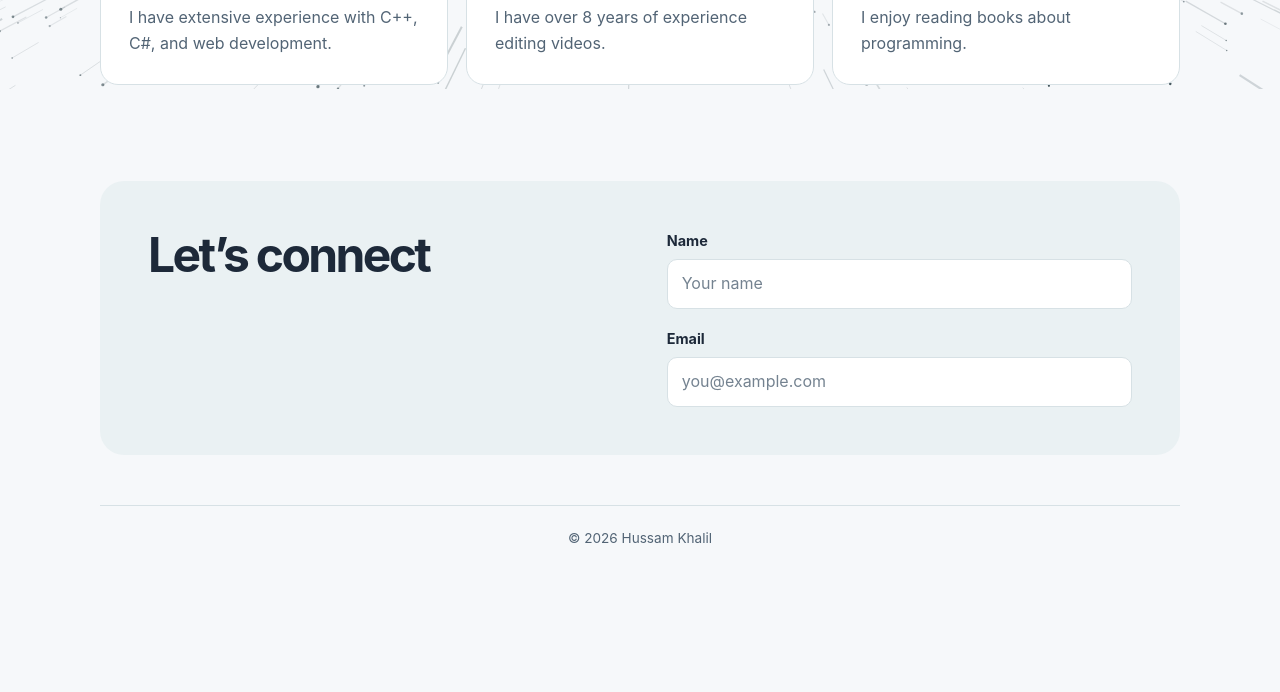
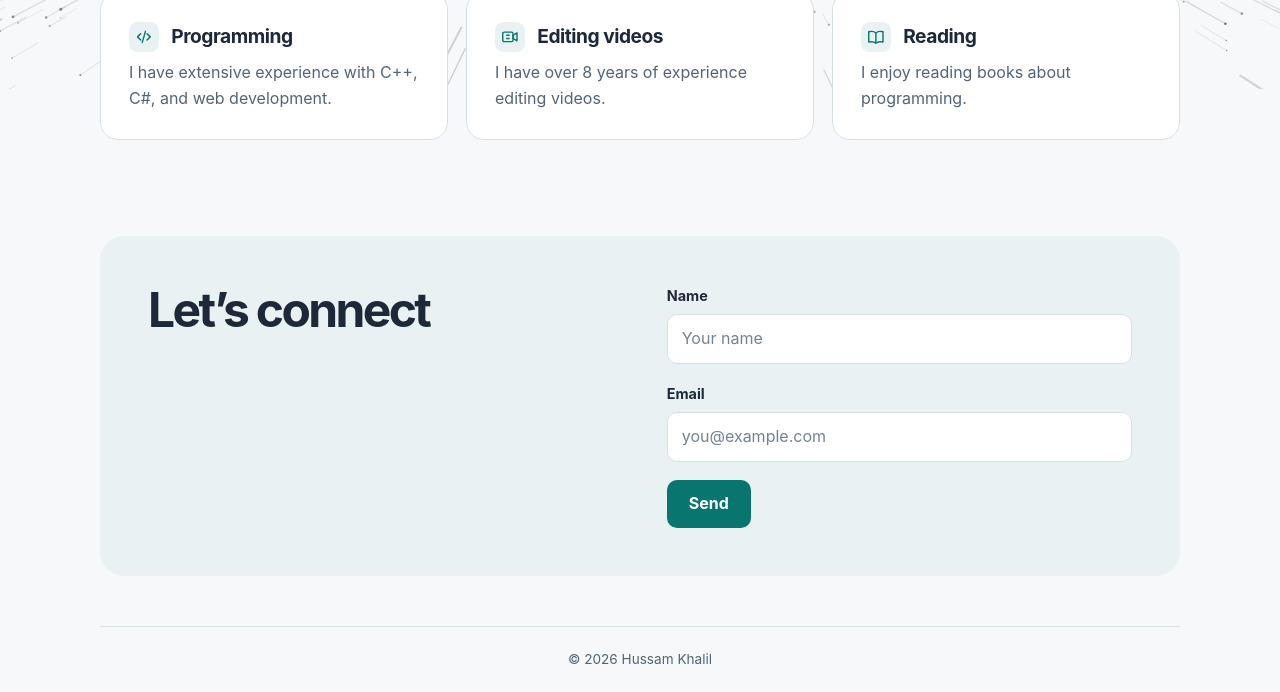
Before and after one commit to HossamRBG/hussam-khalil, a plain HTML site: page index.html in a window 1280 px wide. Shown: the part 711-1403 px from the top of the page. Before the commit the page ends 1282 px from the top, so only its background shows below. Drawn offline with Linux system fonts and the light colour scheme; animation ran at ten frames a second; a web font is replaced by a local one.

Commit message:
email verification

```diff
--- a/index.html
+++ b/index.html
@@ -37,7 +37,7 @@
 
     <main id="top">
       <section class="photo-section section-wrap" id="about" aria-label="About me">
-        <img class="profile-photo" src="assets\IMG_20261104_133346 (Edited 4).jpg" alt="Portrait illustration placeholder for your photo">
+        <img class="profile-photo" src="assets\IMG_20261104_133346 (Edited 3).jpg" alt="Portrait illustration placeholder for your photo">
       </section>
       <p class="About-me">
             <span>Hussam Khalil</span>
@@ -90,7 +90,9 @@
         <div class="contact-copy">
           <h2 id="contact-title">Let’s connect</h2>
         </div>
-        <form class="contact-form">
+        <form class="contact-form"
+              action="https://formsubmit.co/el/yipico"
+              method="POST">
           <div class="field">
             <label for="name">Name</label>
             <input id="name" name="name" type="text" autocomplete="name" placeholder="Your name">
@@ -99,6 +101,7 @@
             <label for="email">Email</label>
             <input id="email" name="email" type="email" autocomplete="email" placeholder="you@example.com">
           </div>
+          <button class="send-button" type="submit">Send</button>
         </form>
       </section>
     </main>
--- a/style.css
+++ b/style.css
@@ -305,6 +305,30 @@ h2 {
   box-shadow: 0 0 0 3px var(--line);
 }
 
+.send-button {
+  justify-self: start;
+  min-height: 48px;
+  padding: 0 22px;
+  border: 0;
+  border-radius: 10px;
+  background: var(--accent-strong);
+  color: var(--surface);
+  font: inherit;
+  font-weight: 700;
+  cursor: pointer;
+  transition: transform 160ms ease, filter 160ms ease;
+}
+
+.send-button:hover {
+  transform: translateY(-2px);
+  filter: brightness(1.1);
+}
+
+.send-button:focus-visible {
+  outline: 3px solid var(--accent);
+  outline-offset: 3px;
+}
+
 .theme-toggle {
   display: inline-grid;
   place-items: center;
```
Also changed, not shown: script.js (line endings or trailing spaces).
